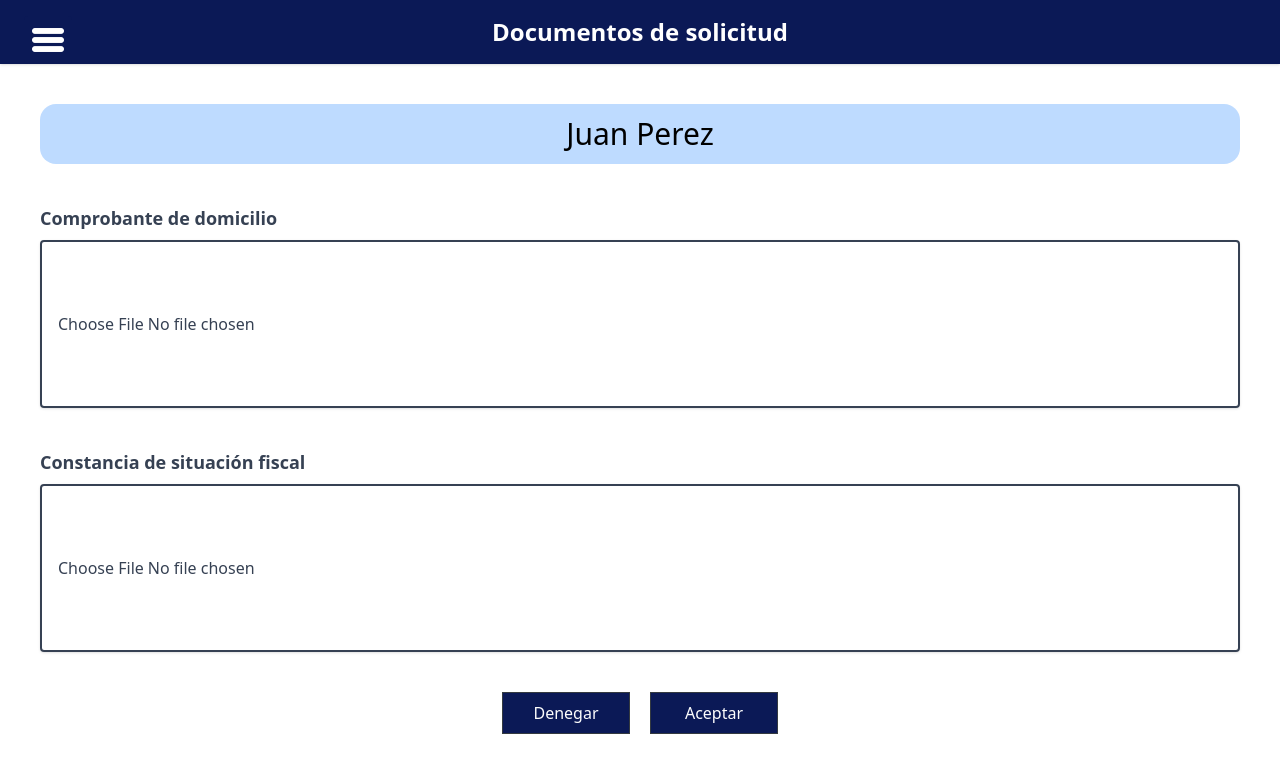
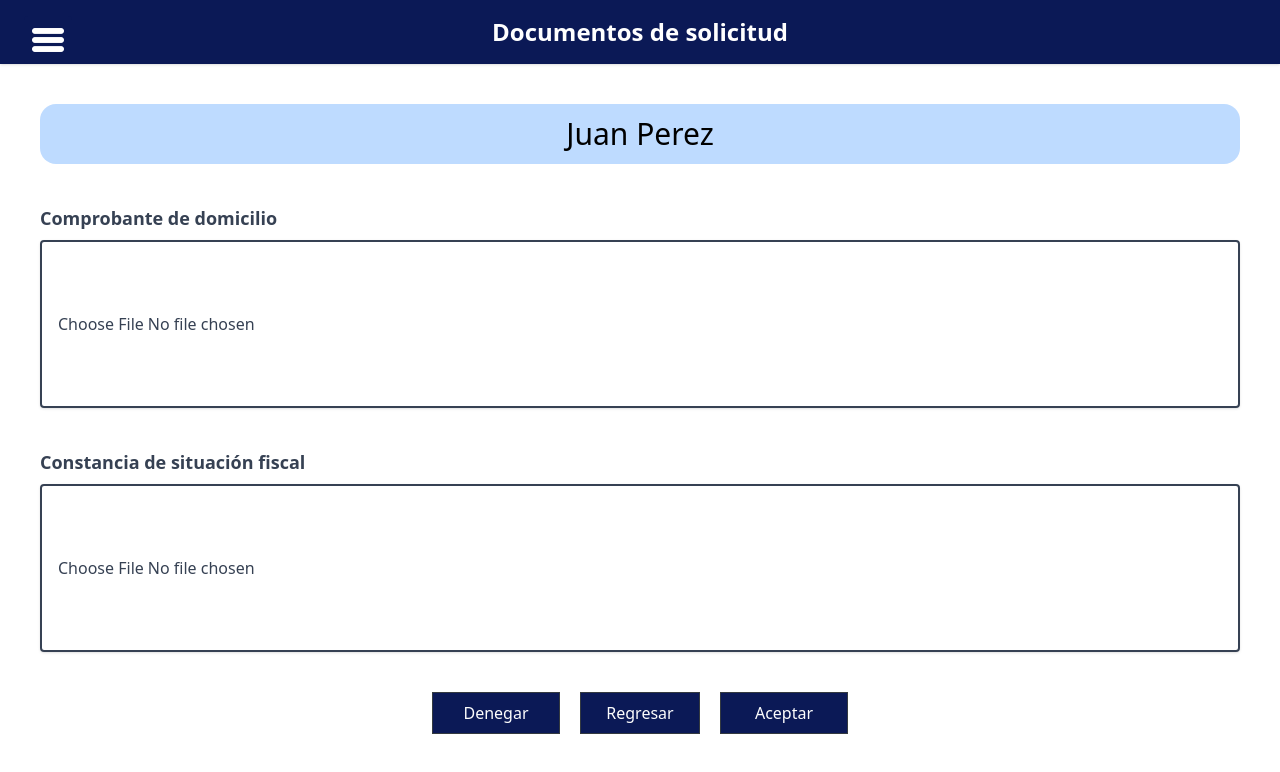
Before and after one commit to Christian20233tn137/multi_aseguradora, a React (Vite) app: page /solicitudes/solicitud-documentos in a window 1280 px wide. Shown: the top 772 px of the page. Built offline with nearby package versions, Linux system fonts and the light colour scheme; sample sign-in values are in the browser's storage; the HTML template or start-up script is replaced by a standard one.

Commit message:
Subo cambios de estilos

```diff
--- a/src/components/AdminViews/Views/InformacionAdmin.jsx
+++ b/src/components/AdminViews/Views/InformacionAdmin.jsx
@@ -38,8 +38,8 @@ const InformacionAdmin = () => {
       <div className="col-span-2 flex items-center justify-center mt-8">
         <button
           type="button"
-          className="text-white font-bold py-2 px-4 rounded focus:outline-none focus:shadow-outline"
-          style={{ backgroundColor: "#0B1956" }}
+          className="text-white  py-2 px-4 rounded-md botones"
+
           onClick={() => navigate(-1)} // Esto regresará a la página anterior
         >
           Regresar
--- a/src/components/AdminViews/Views/InicioSolicitudes.jsx
+++ b/src/components/AdminViews/Views/InicioSolicitudes.jsx
@@ -1,5 +1,6 @@
 import React, { useState } from "react";
 import { useNavigate } from "react-router-dom";
+import { FaSearch } from "react-icons/fa";
 
 const InicioSolicitudes = () => {
   const navigate = useNavigate();
@@ -39,31 +40,32 @@ const InicioSolicitudes = () => {
     <div className="p-4">
       <div className="flex items-center mb-4">
         <button
-          className={`px-4 py-2 mr-2 border rounded ${
-            view === "datos" ? "bg-blue-200" : "hover:bg-blue-200"
+          className={`px-4 py-2 mr-2 border rounded ${view === "datos" ? "bg-blue-200" : "hover:bg-blue-200"
             }`}
           onClick={() => setView("datos")}
         >
           Datos
         </button>
         <button
-          className={`px-4 py-2 mr-2 border rounded ${
-            view === "documentos" ? "bg-blue-200" : "hover:bg-blue-200"
+          className={`px-4 py-2 mr-2 border rounded ${view === "documentos" ? "bg-blue-200" : "hover:bg-blue-200"
             }`}
           onClick={() => setView("documentos")}
         >
           Documentos
         </button>
+        <div className="relative w-full max-w-xs ml-auto">
           <input
             type="text"
             placeholder="Buscar..."
-          className="px-2 py-2 ml-auto border rounded"
+            className="pr-10 pl-2 py-2 border rounded w-full"
             value={searchTerm}
             onChange={(e) => {
               setSearchTerm(e.target.value);
               setCurrentPage(0);
             }}
           />
+          <FaSearch className="absolute right-3 top-1/2 transform -translate-y-1/2 text-gray-400" />
+        </div>
       </div>
       <div className="border-0 p-4">
         {visibleProfiles.map((profile, index) => (
@@ -94,6 +96,7 @@ const InicioSolicitudes = () => {
           >
             Anterior
           </button>
+
           <button
             disabled={startIndex + profilesPerPage >= filteredProfiles.length}
             onClick={() => setCurrentPage(currentPage + 1)}
--- a/src/components/AdminViews/Views/SolicitudDocumentos.jsx
+++ b/src/components/AdminViews/Views/SolicitudDocumentos.jsx
@@ -116,6 +116,14 @@ const showAlertDenegar = () => {
           Denegar
         </button>
         <button
+              type="button"
+              className="w-30 text-white py-2 px-4 rounded-md botones"
+
+              onClick={() => navigate(-1)} // Esto regresará a la página anterior
+            >
+              Regresar
+            </button>
+        <button
           type="button"
           className="w-32 text-white py-2 rounded-md botones"
           onClick={showAlert}
--- a/src/components/AdminViews/Views/SolicitudSection.jsx
+++ b/src/components/AdminViews/Views/SolicitudSection.jsx
@@ -6,7 +6,7 @@ const SolicitudSection = () => {
 
   const navigate = useNavigate();
 
-  const handleBack = () =>{
+  const handleBack = () => {
     navigate("/solicitudes");
   }
   const showAlert = () => {
@@ -164,6 +164,14 @@ swalWithTailwindButtons.fire({
             </button>
             <button
               type="button"
+              className="w-30 text-white py-2 px-4 rounded-md botones"
+
+              onClick={() => navigate(-1)} // Esto regresará a la página anterior
+            >
+              Regresar
+            </button>
+            <button
+              type="button"
               className="w-30 text-white rounded-md botones"
               onClick={showAlert}
             >
```
Lines whose indentation alone changed are shown as unchanged.
